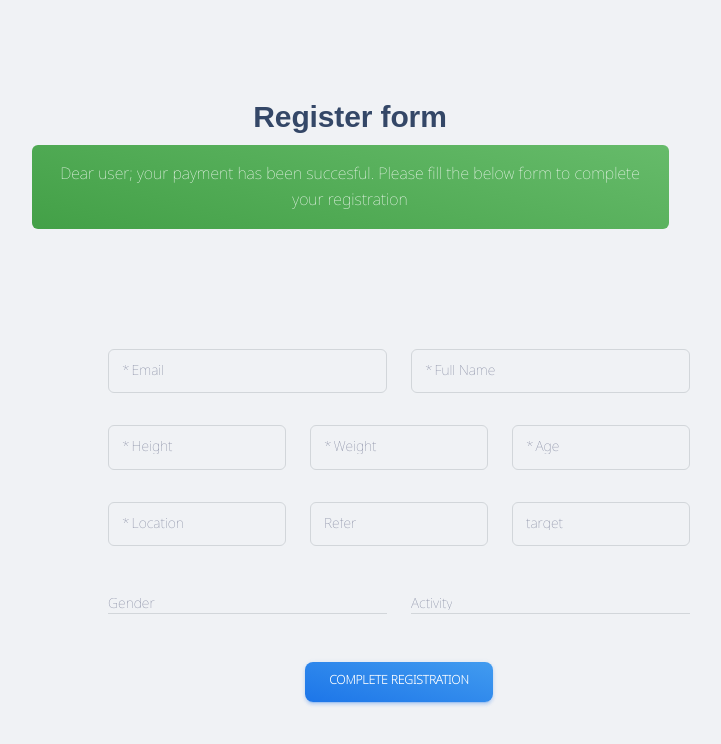
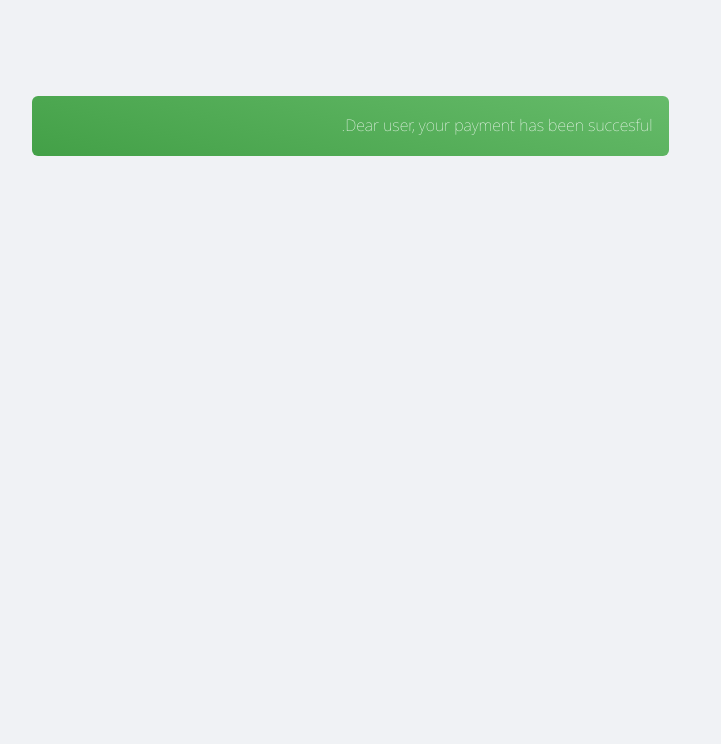
Before and after one commit to vahidinline/fitLinez-Final-Front-github.io, a React (Create React App) app: page /success in a window 1280 px wide. Shown: the top 744 px of the page, without its empty margins (290-1011 px from the left). Built offline with nearby package versions, Linux system fonts and the light colour scheme.

Commit message:
fix success page

```diff
--- a/src/pages/User/index.js
+++ b/src/pages/User/index.js
@@ -4,49 +4,49 @@ import Grid from "@mui/material/Grid";
 
 // Material Kit 2 PRO React components
 import MKBox from "components/MKBox";
-import MKInput from "components/MKInput";
-import MKButton from "components/MKButton";
-import MKTypography from "components/MKTypography";
+// import MKInput from "components/MKInput";
+// import MKButton from "components/MKButton";
+// import MKTypography from "components/MKTypography";
 import MKAlert from "components/MKAlert";
-import MenuItem from "@mui/material/MenuItem";
-import Select from "@mui/material/Select";
-import { FormControl, InputLabel } from "@mui/material";
-import { useState } from "react";
-import axios from "axios";
-import { useNavigate } from "react-router-dom";
+// import MenuItem from "@mui/material/MenuItem";
+// import Select from "@mui/material/Select";
+// import { FormControl, InputLabel } from "@mui/material";
+// import { useState } from "react";
+// import axios from "axios";
+// import { useNavigate } from "react-router-dom";
 
 function SignUpForm() {
-  const navigate = useNavigate();
-  const [userData, setUserData] = useState({
-    name: "",
-    email: "",
-    age: "",
-    gender: "",
-    weight: "",
-    height: "",
-    target: "",
-    refer: "",
-    activity: "",
-    location: "",
-  });
-  const handleInput = (e) => {
-    const { name, value } = e.target;
-    setUserData({
-      ...userData,
-      [name]: value,
-    });
-  };
-  const handleSubmit = (e) => {
-    e.preventDefault();
-    axios
-      .post(`${process.env.REACT_APP_SERVER_PAYMENT_DEV}/updateProfile`, userData)
-      .then((res) => {
-        console.log(res.data);
-        setUserData(res);
-      })
-      .then(navigate("/thankyou"))
-      .catch((e) => console.log(e));
-  };
+  // const navigate = useNavigate();
+  // const [userData, setUserData] = useState({
+  //   name: "",
+  //   email: "",
+  //   age: "",
+  //   gender: "",
+  //   weight: "",
+  //   height: "",
+  //   target: "",
+  //   refer: "",
+  //   activity: "",
+  //   location: "",
+  // });
+  // const handleInput = (e) => {
+  //   const { name, value } = e.target;
+  //   setUserData({
+  //     ...userData,
+  //     [name]: value,
+  //   });
+  // };
+  // const handleSubmit = (e) => {
+  //   e.preventDefault();
+  //   axios
+  //     .post(`${process.env.REACT_APP_SERVER_PAYMENT_DEV}/updateProfile`, userData)
+  //     .then((res) => {
+  //       console.log(res.data);
+  //       setUserData(res);
+  //     })
+  //     .then(navigate("/thankyou"))
+  //     .catch((e) => console.log(e));
+  // };
 
   return (
     <MKBox component="section" py={12}>
@@ -61,18 +61,14 @@ function SignUpForm() {
           mb={{ xs: 0, md: 6 }}
           textAlign="center"
         >
-          <MKTypography variant="h3" mb={1}>
+          {/* <MKTypography variant="h3" mb={1}>
             Register form
-          </MKTypography>
+          </MKTypography> */}
           <Grid item xs={12}>
-            <MKAlert color="success">
-              {" "}
-              Dear user; your payment has been succesful. Please fill the below form to complete
-              your registration
-            </MKAlert>
+            <MKAlert color="success">Dear user, your payment has been succesful.</MKAlert>
           </Grid>
         </Grid>
-        <Grid container item xs={12} lg={8} sx={{ mx: "auto" }}>
+        {/* <Grid container item xs={12} lg={8} sx={{ mx: "auto" }}>
           <form onSubmit={handleSubmit}>
             <MKBox width="100%" autocomplete="off">
               <MKBox p={3}>
@@ -199,7 +195,7 @@ function SignUpForm() {
               </MKBox>
             </MKBox>
           </form>
-        </Grid>
+        </Grid> */}
       </Container>
     </MKBox>
   );
```
